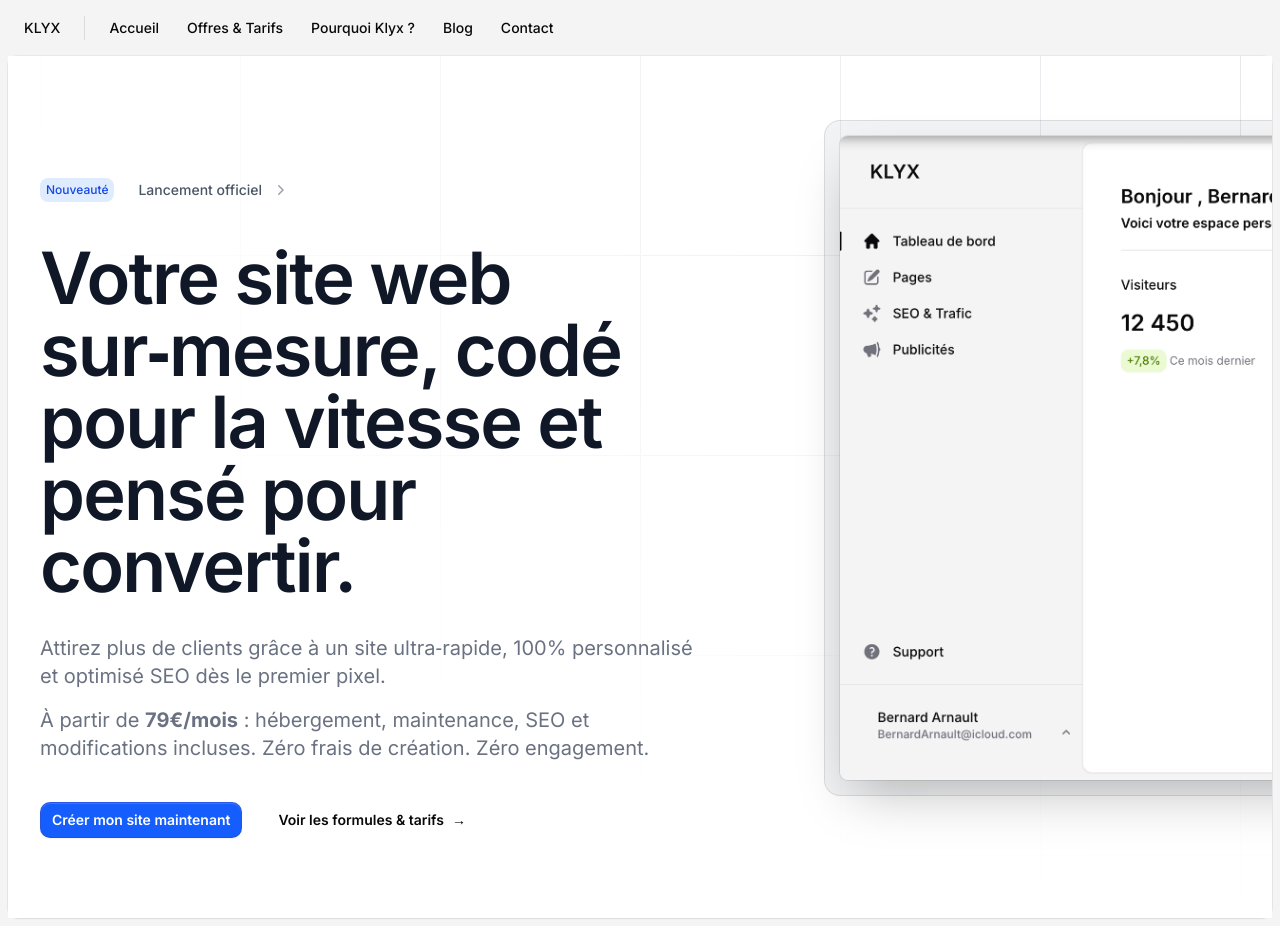
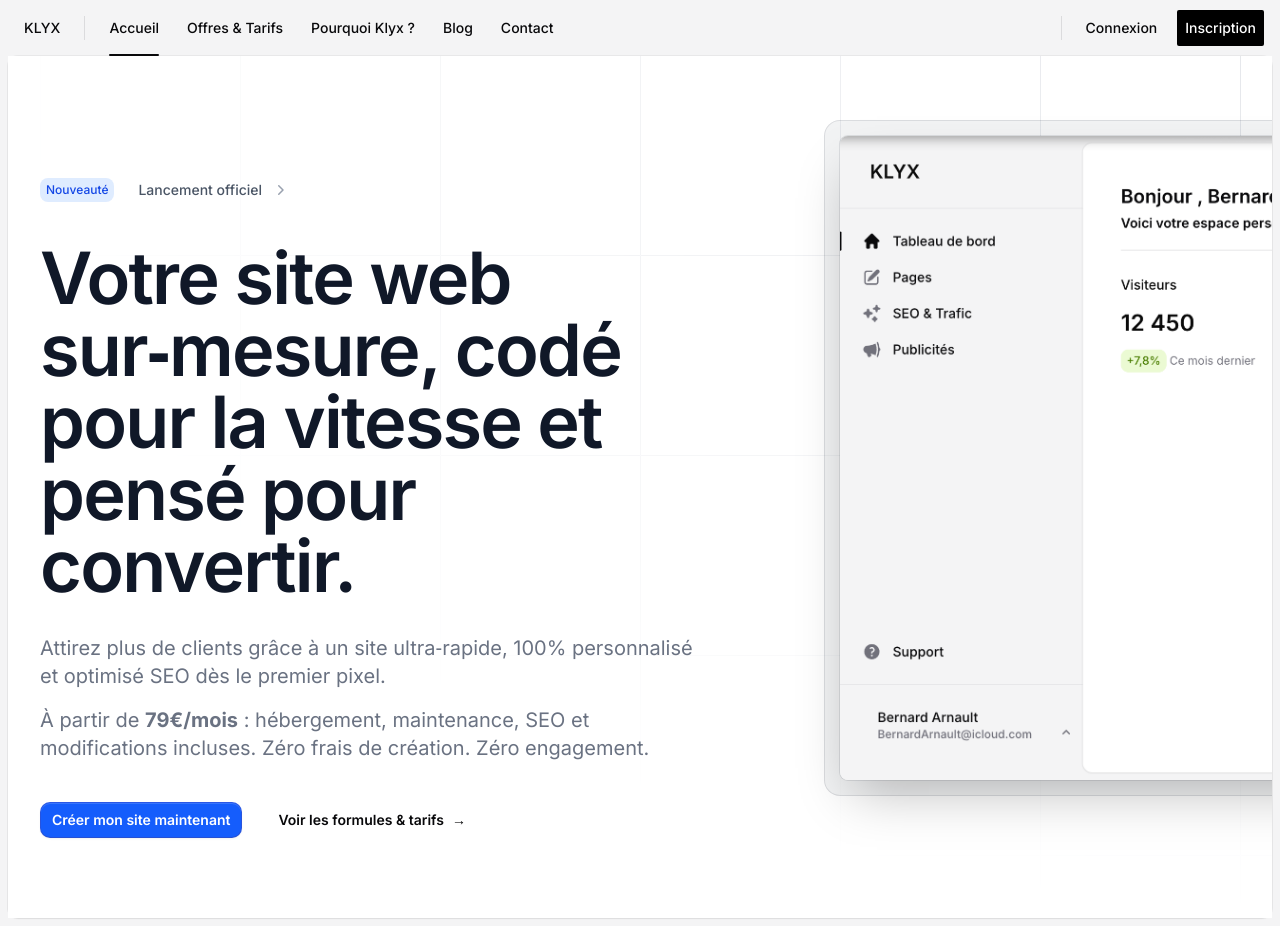
Before and after one commit to klyx-digital/Klyx, a Next.js app: page / in a window 1280 px wide. Built offline with nearby package versions, Linux system fonts and the light colour scheme.

Commit message:
Mise a jour Hero

```diff
--- a/src/app/(marketing)/MarketingLayout.jsx
+++ b/src/app/(marketing)/MarketingLayout.jsx
@@ -1,4 +1,5 @@
-import { Avatar } from "@/components/ui/avatar";
+"use client";
+
 import {
   Dropdown,
   DropdownButton,
@@ -22,8 +23,12 @@
   SidebarItem,
   SidebarLabel,
   SidebarSection,
+  SidebarDivider,
+  SidebarSpacer,
 } from "@/components/ui/sidebar";
 import { StackedLayout } from "@/components/ui/stacked-layout";
+import { Button } from "@/components/ui/button";
+import { usePathname } from "next/navigation";
 
 const navItems = [
   { label: "Accueil", url: "/" },
@@ -34,6 +39,7 @@
 ];
 
 export function MarketingLayout({ children }) {
+  const pathname = usePathname();
   return (
     <StackedLayout
       navbar={
@@ -46,12 +52,22 @@
           <NavbarDivider className="max-lg:hidden" />
           <NavbarSection className="max-lg:hidden">
             {navItems.map(({ label, url }) => (
-              <NavbarItem key={label} href={url}>
+              <NavbarItem key={label} href={url} current={pathname === url}>
                 {label}
               </NavbarItem>
             ))}
           </NavbarSection>
           <NavbarSpacer />
+          <NavbarDivider />
+          <NavbarSection className="max-lg:hidden">
+            <NavbarItem href="/login">Connexion</NavbarItem>
+            <NavbarItem
+              href="/register"
+              className="bg-black rounded-xs text-white"
+            >
+              <span className="text-white">Inscription</span>
+            </NavbarItem>
+          </NavbarSection>
         </Navbar>
       }
       sidebar={
@@ -66,10 +82,18 @@
           <SidebarBody>
             <SidebarSection>
               {navItems.map(({ label, url }) => (
-                <SidebarItem key={label} href={url}>
+                <SidebarItem key={label} href={url} current={pathname === url}>
                   {label}
                 </SidebarItem>
               ))}
+            </SidebarSection>
+            <SidebarSpacer />
+            <SidebarDivider />
+            <SidebarSection>
+              <SidebarItem href="/login">Connexion</SidebarItem>
+              <SidebarItem href="/register" className="bg-black rounded-xs">
+                <span className="text-white">Inscription</span>
+              </SidebarItem>
             </SidebarSection>
           </SidebarBody>
         </Sidebar>
```
